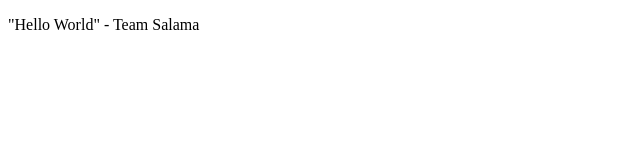
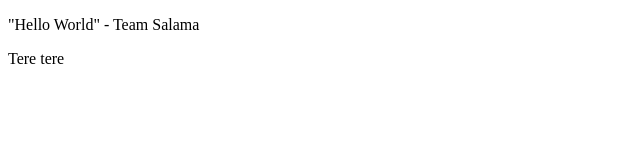
Before and after one commit to mikaelsuhonen/Lab4-Salama, a plain HTML site: page web/index.html in a window 1280 px wide. Shown: the full height of the page, 0-640 px from the left. Drawn offline with Linux system fonts and the light colour scheme.

Commit message:
Modified inxed.html

```diff
--- a/web/index.html
+++ b/web/index.html
@@ -7,5 +7,6 @@
 </head>
 <body>
     <p>"Hello World" - Team Salama</p>
+    <p>Tere tere</p>
 </body>
 </html>
```
